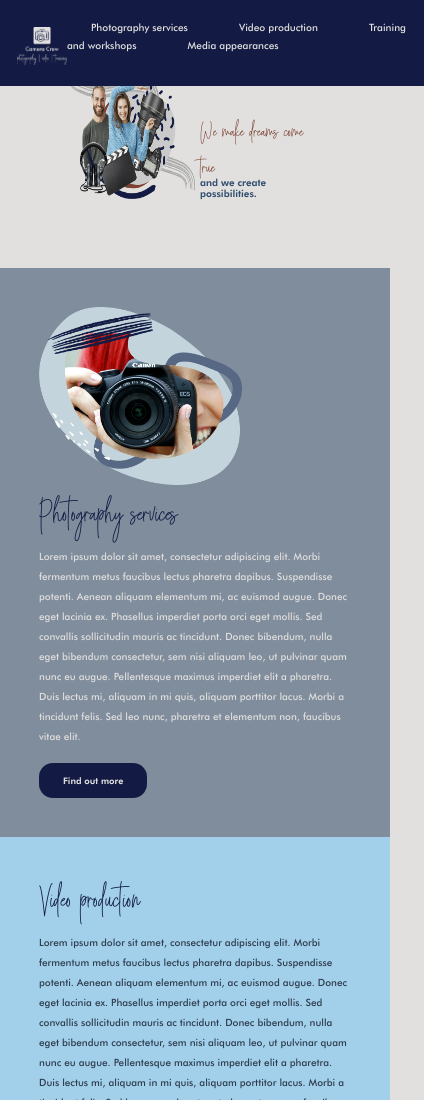
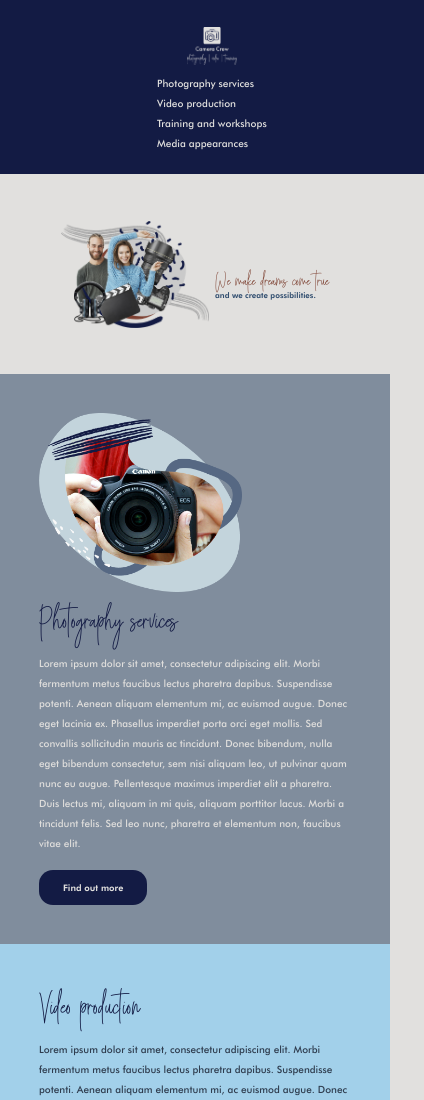
Before and after one commit to VanesaC/02-Landing-Page, a plain HTML site: page index.html in a window 390 px wide. Shown: the top 1100 px of the page, 424 px wide, since content can reach past the window. Drawn offline with Linux system fonts and the light colour scheme.

Commit message:
Mobile responsiveness updated

```diff
--- a/css/styles.css
+++ b/css/styles.css
@@ -47,24 +47,15 @@ h3 {
 body {
   background-color: #e1e0de;
 }
-.page__header {
-  background-color: #131b44;
-  padding: 2vh;
-  display: flex;
-  justify-content: center;
-}
 
 #logo {
   margin-top: 10px;
 }
 .navbar__menu {
-  display: flex;
-  justify-content: space-around;
+  /* display: inline-block; */
+  /* justify-content: center; */
 }
 
-.main__hero {
-  padding: 10%;
-}
 .hero_container {
   display: flex;
   justify-content: center;
@@ -75,13 +66,6 @@ ul {
   text-decoration: none;
 }
 
-li {
-  color: #e1e0de;
-  list-style-type: none;
-  display: inline;
-  font-family: "futuraThin";
-  text-decoration: none;
-}
 *|*:any-link:not(svg|a) {
   text-decoration: none;
 }
@@ -127,11 +111,32 @@ a:-webkit-any-link {
   top: 1px;
 }
 /* -------------------------------------------------------Button styling end */
+/*------------------------------------------------Media query 0 */
+@media (min-width: 600px) {
+  .page__header {
+    background-color: #131b44;
+    padding: 2vh;
+    display: flex;
+    flex-direction: column;
+    /* justify-content: center; */
+    align-items: center;
+  }
+  li {
+    color: #e1e0de;
+    list-style-type: none;
+    display: inline;
+    font-family: "futuraThin";
+    text-decoration: none;
+  }
+}
 
 /*------------------------------------------------Media query 1 > 901px */
 @media (min-width: 901px) {
   #logo {
     width: 100px;
+  }
+  .main__hero {
+    padding: 8%;
   }
   .hero_text {
     margin-left: 2%;
@@ -217,6 +222,9 @@ a:-webkit-any-link {
   .hero_container {
     padding: 50px;
   }
+  .main__hero {
+    padding: 6%;
+  }
   .hero_text {
     margin-left: 2%;
     margin-top: 4vw;
@@ -234,12 +242,12 @@ a:-webkit-any-link {
   }
   h2 {
     font-family: "angi";
-    font-size: 6.5vw;
+    font-size: 6vw;
     color: #7d4031;
   }
 
   h3 {
-    font-size: 2.5vw;
+    font-size: 2.2vw;
     margin-top: -9%;
     color: #324f70;
     font-family: "futura";
@@ -280,24 +288,46 @@ a:-webkit-any-link {
     padding: 12px 24px;
   }
 }
-
+@media (min-width: 599px) and (max-width: 900px) {
+  li {
+    margin: 5px;
+    font-size: 1.2vh;
+  }
+}
 /*------------------------------------------------Media query 3 <599px*/
 @media (max-width: 599px) {
   #logo {
     width: 50px;
   }
-  .hero_container {
-    padding: 30px;
+  .main__hero {
+    padding: 12%;
   }
   .hero_text {
     margin-left: 2%;
     margin-top: 12vw;
   }
+  .page__header {
+    background-color: #131b44;
+    padding: 2vh;
+    display: flex;
+    flex-direction: column;
+    /* justify-content: center; */
+    align-items: center;
+  }
+
+  li {
+    color: #e1e0de;
+    list-style-type: none;
+    display: block;
+    font-family: "futuraThin";
+    text-decoration: none;
+  }
   #heroImage {
     width: 50%;
+    /* height: auto; */
   }
   li {
-    margin: 12px;
+    margin: 8px;
     font-size: 1.2vh;
   }
   .myButton {
@@ -305,12 +335,12 @@ a:-webkit-any-link {
   }
   h2 {
     font-family: "angi";
-    font-size: 6.5vw;
+    font-size: 6vw;
     color: #7d4031;
   }
 
   h3 {
-    font-size: 2.5vw;
+    font-size: 2vw;
     margin-top: -9%;
     color: #324f70;
     font-family: "futura";
@@ -344,7 +374,7 @@ a:-webkit-any-link {
     font-size: 10px;
   }
   .list-active-class {
-    padding: 6px 14px;
+    padding: 3px 6px;
   }
   .myButton {
     font-size: 9px;
@@ -418,7 +448,7 @@ section.your-active-class .landing__container::after {
   width: 100%;
 }
 .page__header {
-  position: fixed;
+  position: sticky;
   top: 0;
   left: 0;
   width: 100%;
```
Also changed, not shown: js/app.js (+0 -18 lines), 1 other file.
